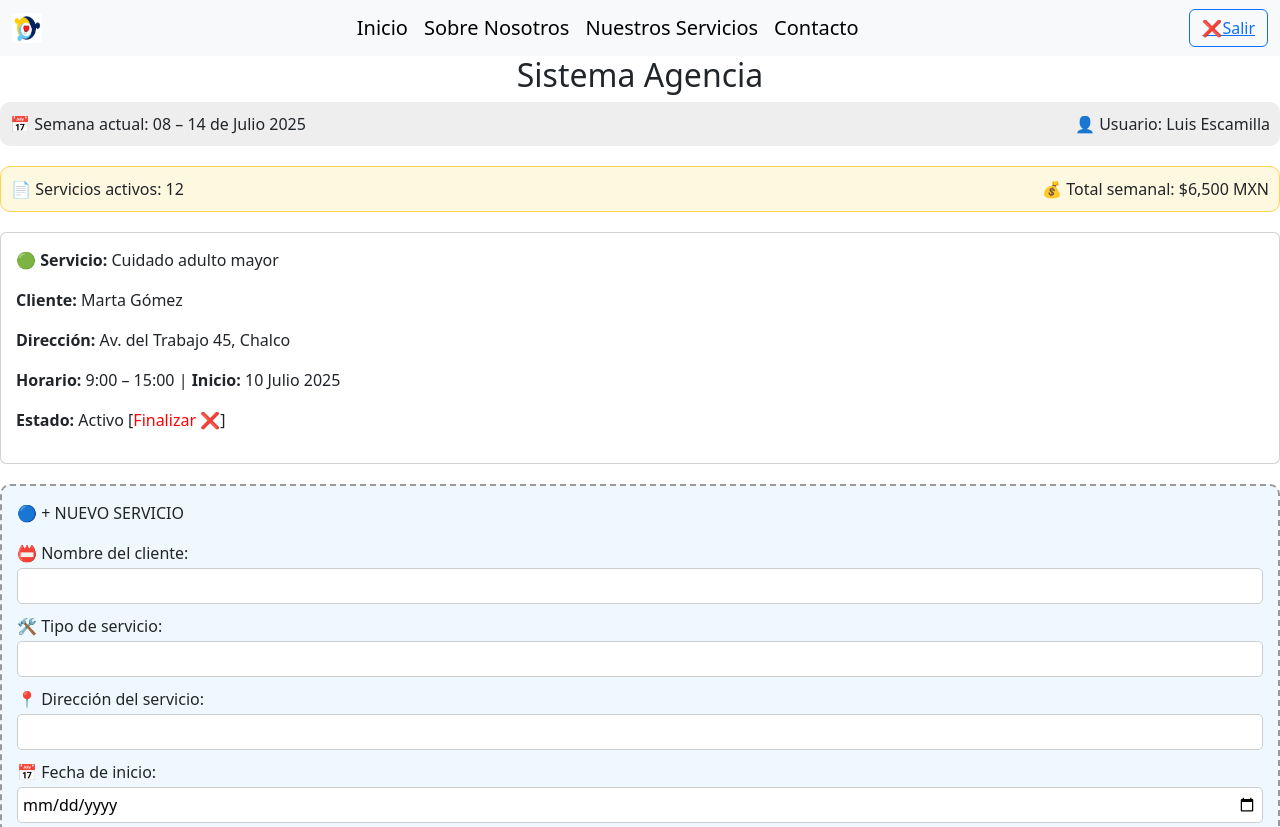
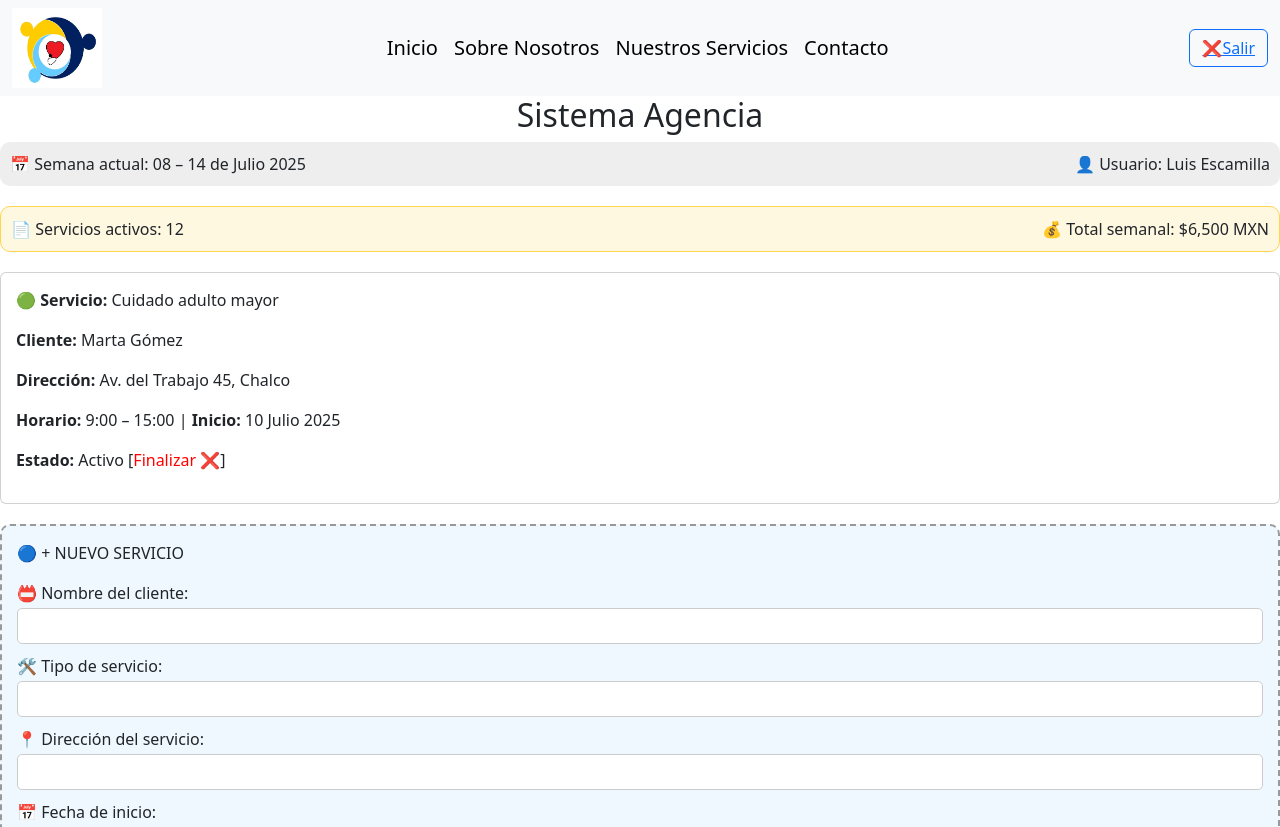
Before and after one commit to SANDRABAUTISTA11/agenciaenfermeria, a plain HTML site: page paginaadministradores.html in a window 1280 px wide. Shown: the top 827 px of the page. Drawn offline with nearby package versions, Linux system fonts and the light colour scheme.

Commit message:
Update paginaadministradores.css

```diff
--- a/estilos/paginaadministradores.css
+++ b/estilos/paginaadministradores.css
@@ -17,6 +17,11 @@ body {
   background-color: rgba(15, 9, 68, 0.1); /* Fondo azul claro al hover */
   border-color: #0f0944;
   transition: all 0.3s ease;
+}
+.navbar img{
+  height: 80px;
+  width: 90px;
+
 }
 
 h2 {
```
